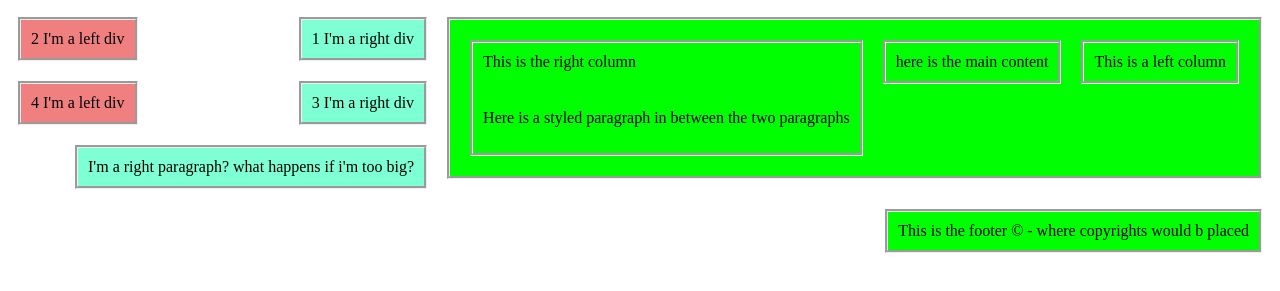
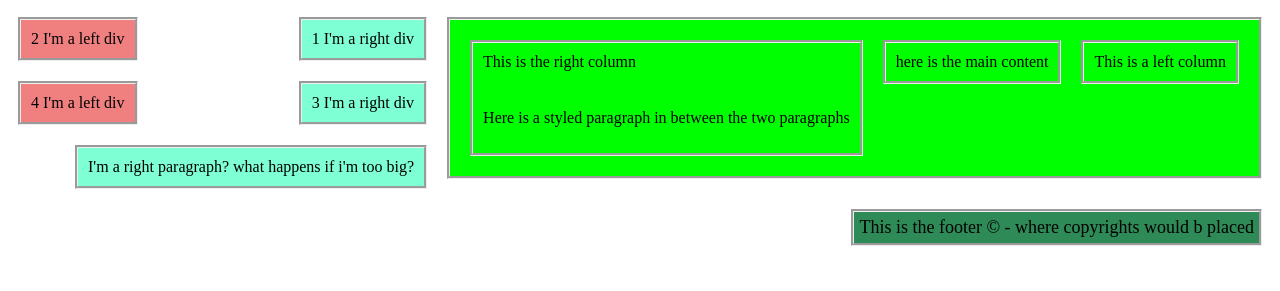
Before and after one commit to JasonP420651/HTML, a plain HTML site: page layout.html in a window 1280 px wide. Shown: the part 157-448 px from the top of the page. Drawn offline with Linux system fonts and the light colour scheme.

Commit message:
coomit lol

```diff
--- a/layout.html
+++ b/layout.html
@@ -51,6 +51,13 @@
             text-align: center;
         }
 
+        .footer {
+            background-color: seagreen;
+            padding: 5px;
+            font-size: 18px;
+            text-align: center;
+        }
+
         /* need to add the ones below which are not in style */
 
     </style>
```
